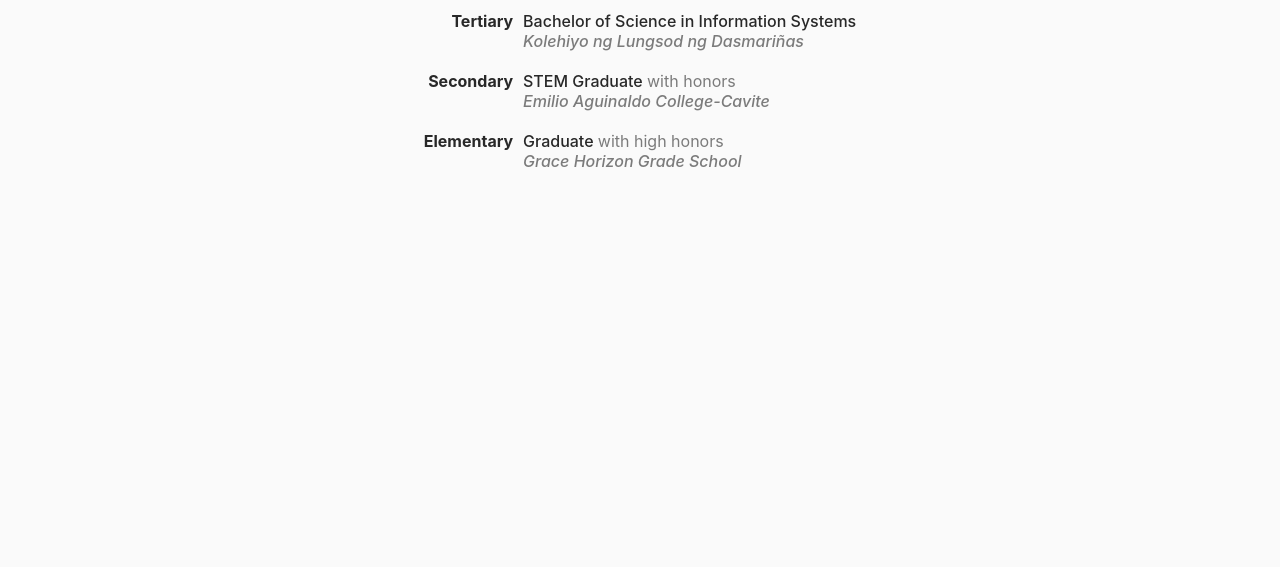
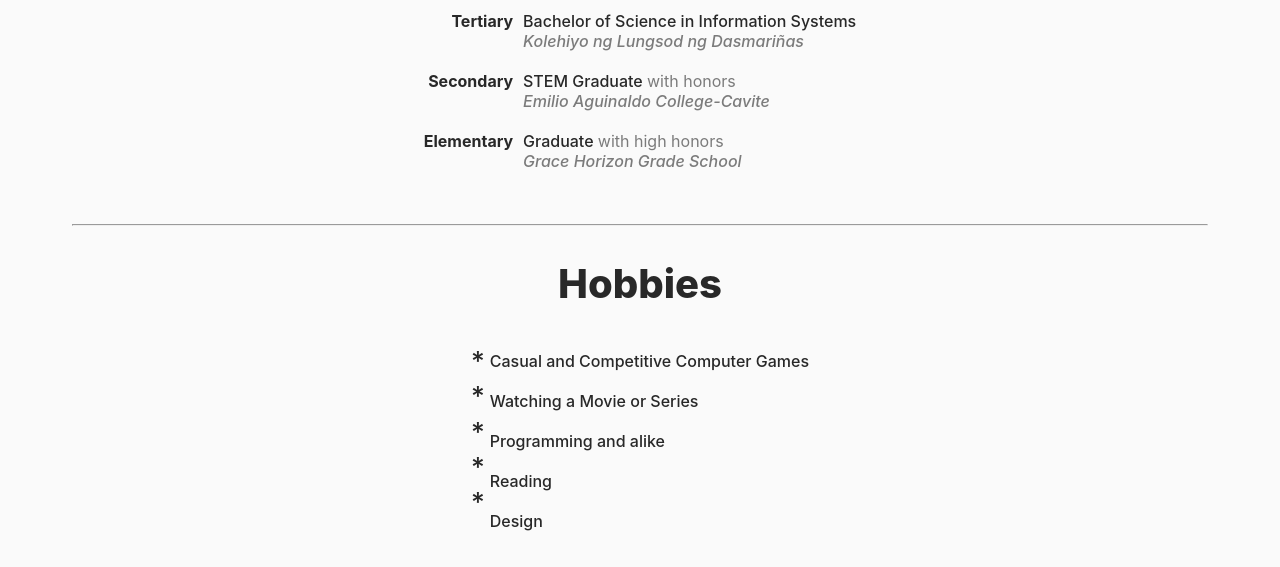
Before and after one commit to creui/resume-2, a plain HTML site: page index.html in a window 1280 px wide. Shown: the part 503-1070 px from the top of the page. Before the commit the page ends 800 px from the top, so only its background shows below. Drawn offline with Linux system fonts and the light colour scheme.

Commit message:
add hobbies sections

```diff
--- a/index.html
+++ b/index.html
@@ -1,10 +1,12 @@
 <!DOCTYPE html>
+
 <html lang="en">
     <head>
         <meta charset="UTF-8">
         <title>Resume</title>
         <link href="style.css" rel="stylesheet">
     </head>
+
     <body>
         <!-- main -->
 
@@ -78,5 +80,28 @@
                 <p class="light-italic">Grace Horizon Grade School</p>
             </div>
         </div>
+
+        <hr>
+
+        <!-- educational background -->
+
+        <h2>Hobbies</h2>
+
+        <div class="hobbies">
+            <div class="hobbies-left">
+                <p>*</p>
+                <p>*</p>
+                <p>*</p>
+                <p>*</p>
+                <p>*</p>
+            </div>
+            <div class="hobbies-right">
+                <p>Casual and Competitive Computer Games</p>
+                <p>Watching a Movie or Series</p>
+                <p>Programming and alike</p>
+                <p>Reading</p>
+                <p>Design</p>
+            </div>
+        </div>
     </body>
 </html>
--- a/style.css
+++ b/style.css
@@ -100,3 +100,24 @@
     font-weight: 400;
     opacity: 60%;
 }
+
+/* ------- hobbies ------- */
+
+.hobbies {
+    display: flex;
+}
+
+.hobbies-left {
+    font-weight: 500;
+    font-size: 26.5px;
+    margin-left: auto;
+    margin-right: 5px;
+    margin-top: 3px;
+    line-height: 1.33;
+}
+
+.hobbies-right {
+    line-height: 250%;
+    margin-right: auto;
+    font-weight: 500;
+}
```
